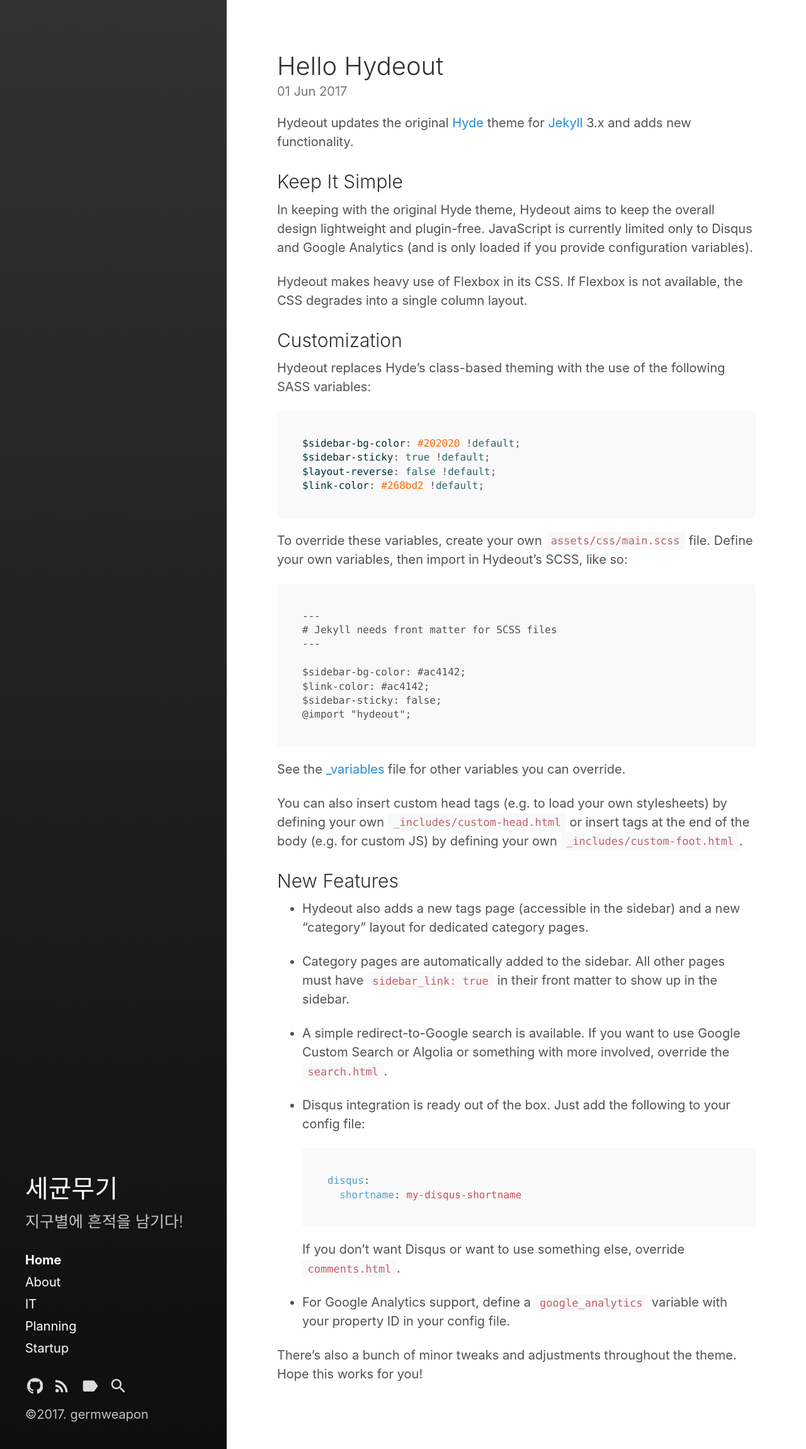
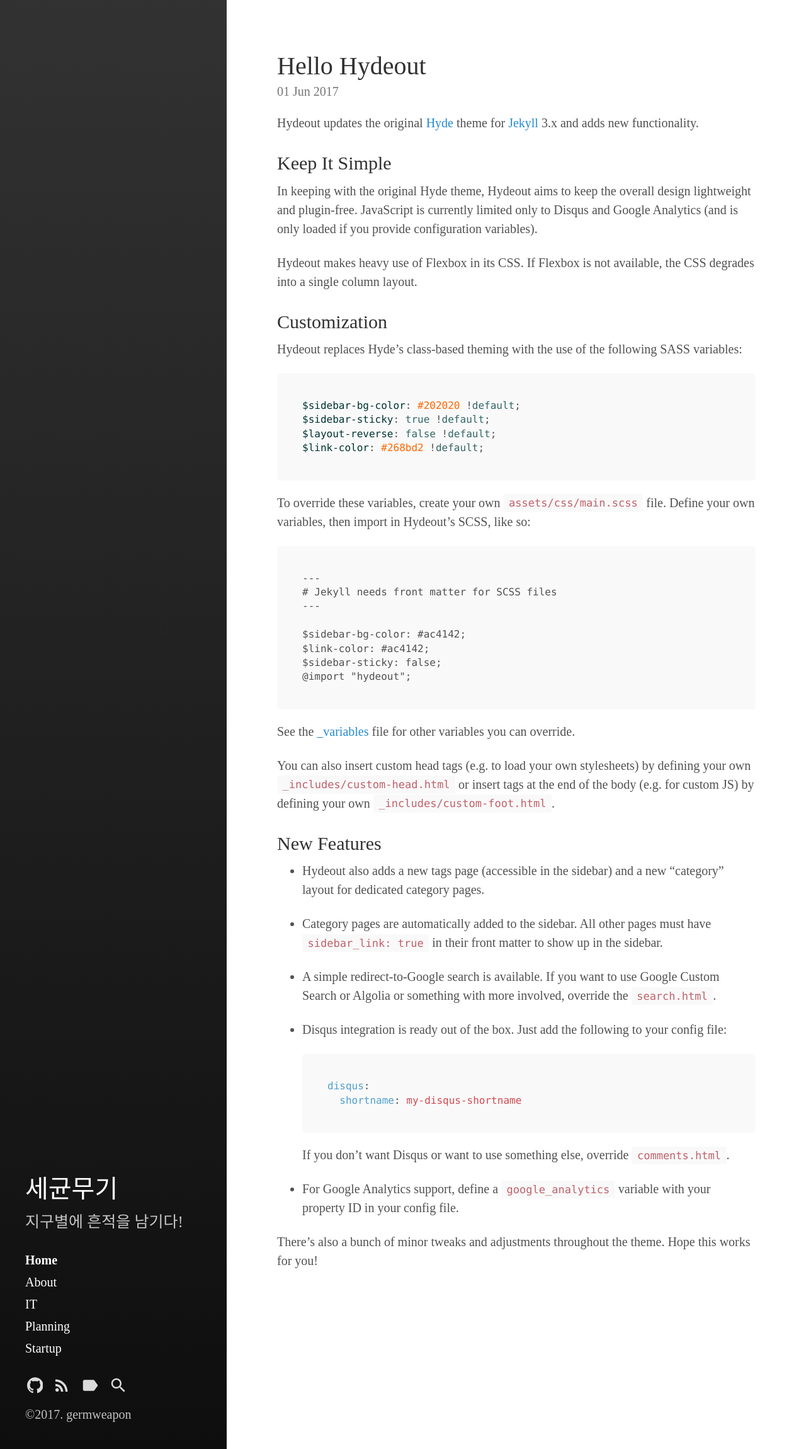
Before and after one commit to germweapon/germweapon.github.io, a Jekyll site: the page built from index.html, in a window 1280 px wide. Shown: the whole page at 63% size. Built offline with Jekyll 4.4.1, drawn with Linux system fonts in a browser that asks for light colours; the list of posts is cut into pages by our own code.

Commit message:
some fix

```diff
--- a/_sass/hydeout/_base.scss
+++ b/_sass/hydeout/_base.scss
@@ -15,7 +15,9 @@ body {
 }
 
 html {
-  font-family: $root-font-family;
+  // font-family: $root-font-family;
+  font-family: "맑은 고딕";
+
   font-size: $root-font-size;
   line-height: $root-line-height;
 
```
